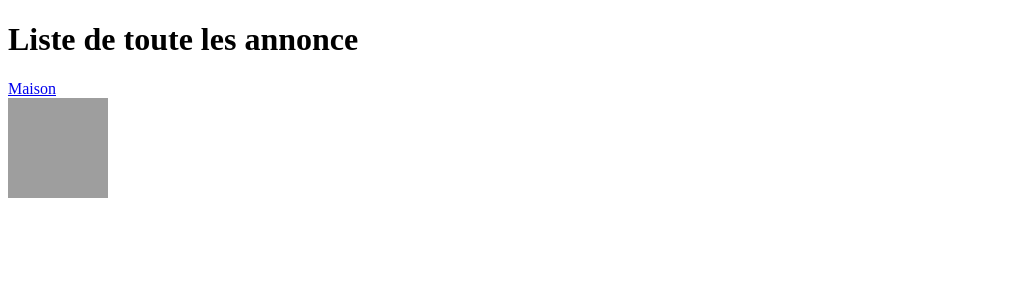
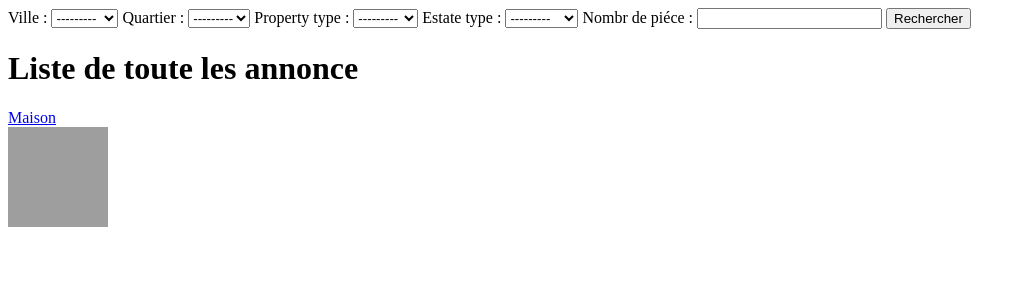
Before and after one commit to pgndiaye/immobilier, a Django app: page /poster/list/ in a window 1280 px wide. Shown: the top 300 px of the page, without its empty margins (0-1026 px from the left). Run offline with Django 4.2, Linux system fonts and the light colour scheme; data comes from the database, SQL or seed files in the repository; grey boxes are pictures that could not be loaded.

Commit message:
Il est possible de fait une recherche d'annonce

```diff
--- a/src/post_ad/forms.py
+++ b/src/post_ad/forms.py
@@ -1,5 +1,5 @@
 from django import forms
-from .models import PostAd
+from .models import PostAd, SearchProperty
 
 class FormPostAd(forms.ModelForm):
     class Meta:
@@ -22,3 +22,14 @@
             "user": forms.HiddenInput,
             "user_id_ad": forms.HiddenInput,
         }
+
+class FormSearchProperty(forms.ModelForm):
+    class Meta:
+        model = SearchProperty
+        fields = "__all__"
+        labels = {
+            "city": "Ville",
+            "district": "Quartier",
+            "district": "Quartier",
+            "number_of_piece": "Nombr de piéce",
+        }
--- a/src/post_ad/models.py
+++ b/src/post_ad/models.py
@@ -36,9 +36,22 @@
     description_ad = models.TextField(max_length=1000)
     price_ad = models.IntegerField(validators=[MinValueValidator(0), MaxValueValidator(1_000_000_000)])
     photo_ad = models.ImageField()
+    number_of_piece = models.IntegerField(validators=[MinValueValidator(0), MaxValueValidator(1_000_000_000)])
 
     date_create_ad = models.DateTimeField(default=timezone.now)
     user = models.CharField(max_length=150)
 
     def __str__(self):
         return self.title_ad
+
+class SearchProperty(models.Model):
+    type_renting_or_purchasing = [
+        ("Renting", "Location"),
+        ("Purchasing", "Vente"),
+    ]
+
+    city = models.ForeignKey(City, on_delete=models.CASCADE)
+    district = models.ForeignKey(District, on_delete=models.CASCADE)
+    property_type = models.ForeignKey(House, on_delete=models.CASCADE)
+    estate_type = models.CharField(max_length=25, choices=type_renting_or_purchasing)
+    number_of_piece = models.IntegerField(validators=[MinValueValidator(0), MaxValueValidator(1_000_000_000)])
--- a/src/post_ad/templates/post_ad/post_ad_poster_list.html
+++ b/src/post_ad/templates/post_ad/post_ad_poster_list.html
@@ -9,6 +9,12 @@
         {% endfor %}
     {% endif %}
 
+    <form action="{% url 'poster_search' %}" method="post">
+        {% csrf_token %}
+        {{ form_search }}
+        <input type="submit" value="Rechercher">
+    </form>
+
     <h1>Liste de toute les annonce</h1>
     {% if post_ad %}
         {% for item in post_ad %}
@@ -18,4 +24,5 @@
     {% else %}
         <p>Aucune annonce disponible</p>
     {% endif%}
+
 {% endblock %}
--- a/src/post_ad/urls.py
+++ b/src/post_ad/urls.py
@@ -1,5 +1,5 @@
 from django.urls import path
-from .views import PostAdFormPage, post_ad_post_list, post_ad_post_detailed, PostAdUpdate, PostAdDelete, post_ad_post_ad_user
+from .views import PostAdFormPage, post_ad_post_list, post_ad_post_detailed, PostAdUpdate, PostAdDelete, post_ad_post_ad_user, PostSearchProperty
 
 urlpatterns = [
     path("add/", PostAdFormPage.as_view(), name="poster_add"),
@@ -8,4 +8,5 @@
     path("list/<int:number_ad>/detailed/", post_ad_post_detailed, name="poster_detailed"),
     path("list/<int:number_ad>/update/", PostAdUpdate.as_view(), name="poster_update"),
     path("list/<int:number_ad>/delete/", PostAdDelete.as_view(), name="poster_delete"),
+    path("list/search/", PostSearchProperty.as_view(), name="poster_search"),
 ]
--- a/src/post_ad/views.py
+++ b/src/post_ad/views.py
@@ -1,8 +1,9 @@
 from django.shortcuts import render, redirect
 from django.views.generic import View
 from django.contrib import messages
-from .forms import FormPostAd
-from .models import PostAd
+from django.db.models import Q
+from .forms import FormPostAd, FormSearchProperty, FormSearchProperty
+from .models import PostAd, SearchProperty
 
 class PostAdFormPage(View):
     template_name = "post_ad/post_ad_post.html"
@@ -73,10 +74,50 @@
         messages.add_message(request, messages.INFO, "L'annonce a été supprimer")
         return redirect("poster_list")
 
+class PostSearchProperty(View):
+    template_name = "post_ad/post_ad_post_search.html"
+    class_model = FormSearchProperty
+
+    def get(self, request):
+        return render(request, self.template_name)
+
+    def post(self, request):
+        form = self.class_model(request.POST)
+
+        if form.is_valid():
+            search = {
+                "city": request.POST.get("city"),
+                "district": request.POST.get("district"),
+                "property_type": request.POST.get("property_type"),
+                "estate_type": request.POST.get("estate_type"),
+                "number_of_piece": request.POST.get("number_of_piece"),
+            }
+
+            search_main = PostAd.objects.filter(
+                city=search["city"],
+                district=search["district"],
+                house=search["property_type"],
+                estate_type=search["estate_type"],
+                number_of_piece=search["number_of_piece"]
+            )
+            try:
+                search_main = PostAd.objects.filter(
+                    city=search["city"],
+                    district=search["district"],
+                    house=search["property_type"],
+                    estate_type=search["estate_type"],
+                    number_of_piece=search["number_of_piece"]
+                )
+            except ValueError:
+                return render(request, self.template_name, context={"search_main": search_main})
+
+
+            return render(request, self.template_name, context={"search_main": search_main})
 
 def post_ad_post_list(request):
     post_ad = PostAd.objects.all()
-    return render(request, "post_ad/post_ad_poster_list.html", context={"post_ad": post_ad})
+    form_search = FormSearchProperty
+    return render(request, "post_ad/post_ad_poster_list.html", context={"post_ad": post_ad, "form_search": form_search})
 
 
 def post_ad_post_detailed(request, number_ad):
```
Also changed, not shown: src/post_ad/templates/post_ad/post_ad_post_search.html (added, +21 -0 lines), src/post_ad/migrations/0005_postad_number_of_piece_searchproperty.py (added).
